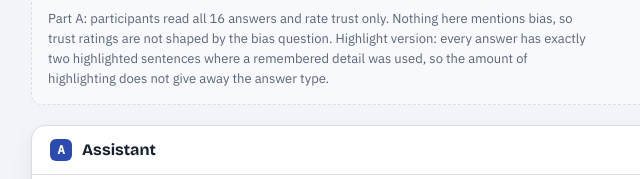
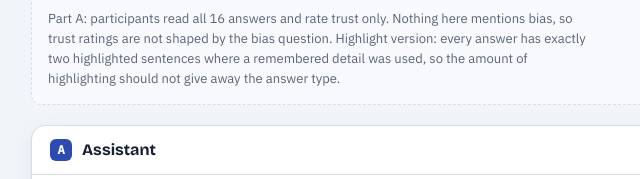
Before and after one commit to abdelrahmanelsayyad/memory-highlights-prototype, a website: page public/index.html in a window 1280 px wide. Shown: the part 244-423 px from the top of the page, 169-809 px from the left. Drawn offline with nearby package versions, Linux system fonts and the light colour scheme.

Commit message:
Soften the researcher note about highlight amount

```diff
--- a/public/index.html
+++ b/public/index.html
@@ -449,7 +449,7 @@ td.num { font-variant-numeric: tabular-nums; font-family: var(--font-mono); font
     var onAnswer = state.screen === "partA" || state.screen === "partB";
     document.getElementById("roundToggles").hidden = !onAnswer;
     var versionNote = state.version === "hl"
-      ? " Highlight version: every answer has exactly two highlighted sentences where a remembered detail was used, so the amount of highlighting does not give away the answer type."
+      ? " Highlight version: every answer has exactly two highlighted sentences where a remembered detail was used, so the amount of highlighting should not give away the answer type."
       : " No-highlight version: the same answer text with no marks, which is how memory-enabled assistants usually look.";
     var note = {
       profile: "Session 1, about 10 minutes. 32 items: 12 opinions, 12 preferences, 8 background facts. Answers become the memory profile.",
```
